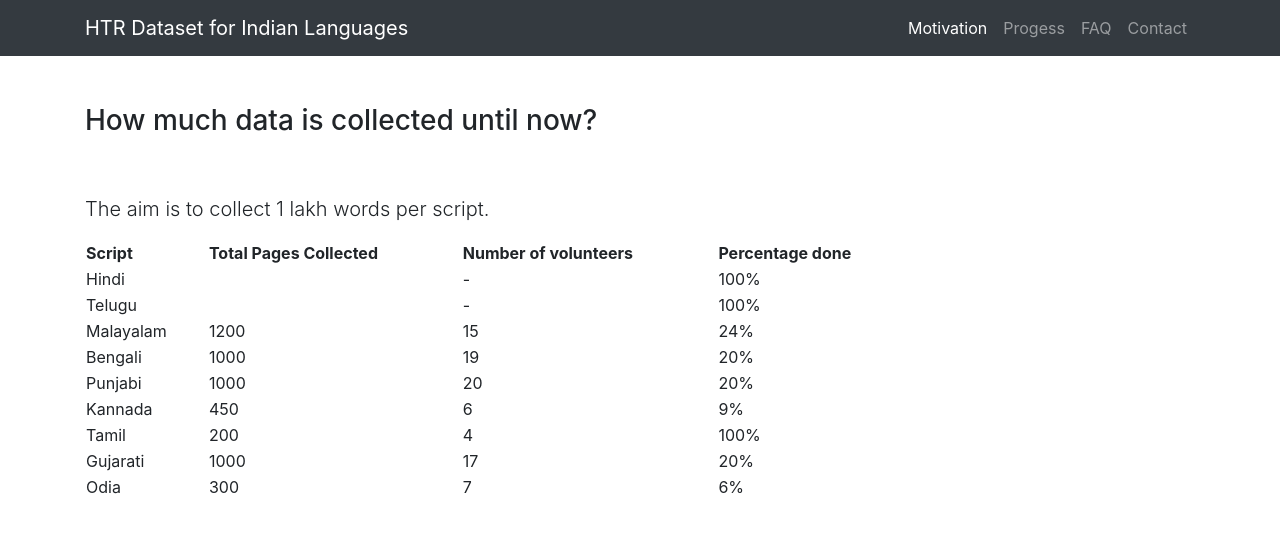
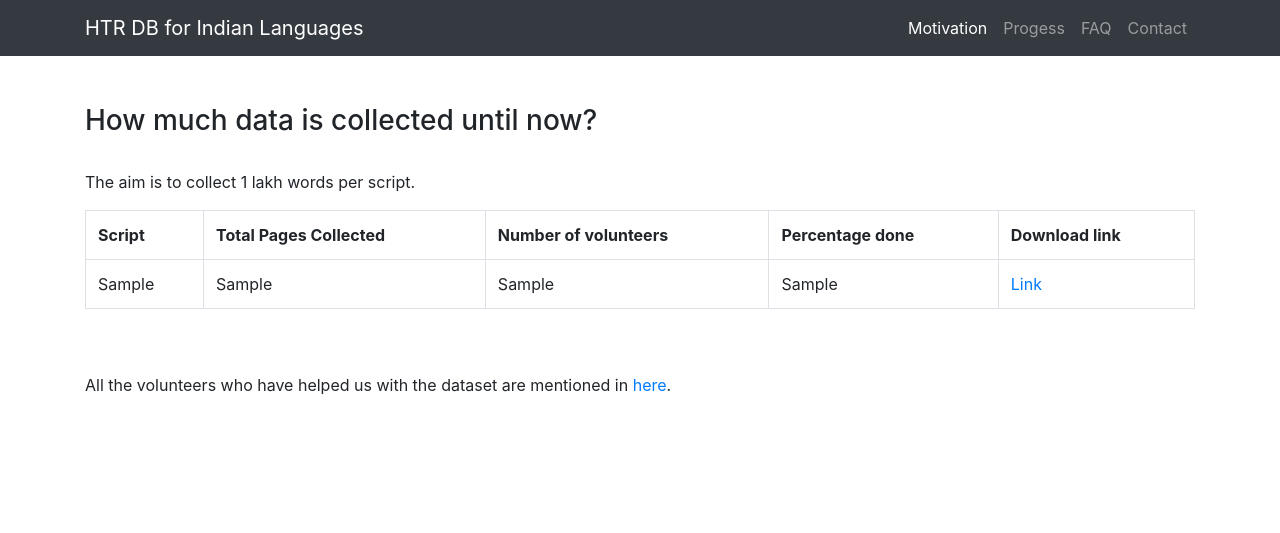
Before and after one commit to Sanny26/htrdb, a Django app: template htrsite/templates/home/progess.html in a window 1280 px wide. Shown: the top 533 px of the page. Run offline with Django 3.2, Linux system fonts and the light colour scheme; the template is opened without the code that fills it: most values are stand-ins (such as "Sample title", 1, 10 or a date in 2020); some libraries are stand-ins or nearby versions.

Commit message:
Update templates

```diff
--- a/htrsite/home/urls.py
+++ b/htrsite/home/urls.py
@@ -6,4 +6,6 @@ from . import views
 # use re_path for using it along with regular expressions
 urlpatterns = [
 	path('', views.main, name='home'),
+	path('progess', views.progess, name='progess'),
+	path('faq', views.faq, name='faq')
 	]
--- a/htrsite/htrsite/settings.py
+++ b/htrsite/htrsite/settings.py
@@ -118,3 +118,6 @@ USE_TZ = True
 # https://docs.djangoproject.com/en/2.1/howto/static-files/
 
 STATIC_URL = '/static/'
+STATIC_PATH = os.path.join(BASE_DIR, 'static')
+
+STATICFILES_DIRS = ( STATIC_PATH, )
--- /dev/null
+++ b/htrsite/templates/base.html
@@ -0,0 +1,16 @@
+<!DOCTYPE html>
+{% load static from staticfiles %}
+<html lang="en">
+<head>
+{% include "meta.html" %}
+{% include "template_css.html"%}
+{% block css %}{% endblock %}
+{% block init_scripts %}{% endblock %}
+</head>
+<body id="page-top" class="index">
+{% include "navbar.html" %}
+{% block content %}{% endblock %}
+{% block scripts %}{% endblock %}
+{% block footer %}{% endblock %}
+</body>
+</html>
--- a/htrsite/templates/home/progess.html
+++ b/htrsite/templates/home/progess.html
@@ -1,125 +1,37 @@
-<!DOCTYPE html>
-<html lang="en">
+{% extends "base.html" %}
 
-  <head>
-
-    <meta charset="utf-8">
-    <meta name="viewport" content="width=device-width, initial-scale=1, shrink-to-fit=no">
-    <meta name="description" content="">
-    <meta name="author" content="">
-
-    <title>Handwritten Text Recognition Dataset Collection</title>
-
-    <!-- Bootstrap core CSS -->
-    <link href="vendor/bootstrap/css/bootstrap.min.css" rel="stylesheet">
-
-  </head>
-
-  <body>
-
-    <!-- Navigation -->
-    <nav class="navbar navbar-expand-lg navbar-dark bg-dark static-top">
-      <div class="container">
-        <a class="navbar-brand" href="#">HTR Dataset for Indian Languages</a>
-        <button class="navbar-toggler" type="button" data-toggle="collapse" data-target="#navbarResponsive" aria-controls="navbarResponsive" aria-expanded="false" aria-label="Toggle navigation">
-          <span class="navbar-toggler-icon"></span>
-        </button>
-        <div class="collapse navbar-collapse" id="navbarResponsive">
-          <ul class="navbar-nav ml-auto">
-            <li class="nav-item active">
-              <a class="nav-link" href="#">Motivation
-                <span class="sr-only">(current)</span>
-              </a>
-            </li>
-            <li class="nav-item">
-              <a class="nav-link" href="#">Progess</a>
-            </li>
-            <li class="nav-item">
-              <a class="nav-link" href="#">FAQ</a>
-            </li>
-            <li class="nav-item">
-              <a class="nav-link" href="#">Contact</a>
-            </li>
-          </ul>
-        </div>
-      </div>
-    </nav>
-
-    <!-- Page Content -->
+{% block content%}
     <div class="container">
       <div class="row">
         <div class="col-lg-12">
           <h3 class="mt-5">How much data is collected until now?</h3>
-          <br><br>
-          <p class="lead">The aim is to collect 1 lakh words per script.</p>
-          <table style="width:75%;">
+          <br>
+          <p>The aim is to collect 1 lakh words per script.</p>
+          <table class="table table-bordered" style="width:100%;">
             <tr>
               <th>Script</th>
               <th>Total Pages Collected</th>
               <th>Number of volunteers</th>
               <th>Percentage done</th>
+              <th>Download link</th>
             </tr>
+            {% for row in scripts %}
             <tr>
-              <td>Hindi</td>
-              <td> </td>
-              <td>-</td>
-              <td>100%</td>
+              <td>{{row.0}}</td>
+              <td>{{row.1}}</td>
+              <td>{{row.2}}</td>
+              <td>{{row.3}}</td>
+              <td><a href="#">Link</td>
             </tr>
-            <tr>
-              <td>Telugu</td>
-              <td> </td>
-              <td>-</td>
-              <td>100%</td>
-            </tr>
-            <tr>
-              <td>Malayalam</td>
-              <td>1200 </td>
-              <td>15</td>
-              <td>24%</td>
-            </tr>
-            <tr>
-              <td>Bengali</td>
-              <td>1000</td>
-              <td>19</td>
-              <td>20%</td>
-            </tr><tr>
-              <td>Punjabi</td>
-              <td>1000</td>
-              <td>20</td>
-              <td>20%</td>
-            </tr><tr>
-              <td>Kannada</td>
-              <td>450</td>
-              <td>6</td>
-              <td>9%</td>
-            </tr><tr>
-              <td>Tamil</td>
-              <td>200</td>
-              <td>4</td>
-              <td>100%</td>
-            </tr><tr>
-              <td>Gujarati</td>
-              <td>1000 </td>
-              <td>17</td>
-              <td>20%</td>
-            </tr>
-            <tr>
-              <td>Odia</td>
-              <td>300</td>
-              <td>7</td>
-              <td>6%</td>
-            </tr>
+            {% endfor %}
           </table>
-          <ul class="list-unstyled">
-          </ul>
+          <br><br>
+          <p>All the volunteers who have helped us with the dataset are mentioned in <a href="#">here</a>.</p>
         </div>
       </div>
     </div>
+{% endblock %}
 
-    <!-- Bootstrap core JavaScript -->
-    <script src="vendor/jquery/jquery.min.js"></script>
-    <script src="vendor/bootstrap/js/bootstrap.bundle.min.js"></script>
-
-  </body>
-
-</html>
+{% block srcipts %}
+    {% include "template_scripts.html" %}
+{% endblock %}
--- /dev/null
+++ b/htrsite/templates/meta.html
@@ -0,0 +1,5 @@
+<meta charset="utf-8">
+<meta name="viewport" content="width=device-width, initial-scale=1, shrink-to-fit=no">
+<meta http-equiv="X-UA-Compatible" content="IE=edge">
+
+<title>Handwritten Text Recognition Dataset Collection</title>
--- /dev/null
+++ b/htrsite/templates/navbar.html
@@ -0,0 +1,26 @@
+    <nav class="navbar navbar-expand-lg navbar-dark bg-dark static-top">
+      <div class="container">
+        <a class="navbar-brand" href="#">HTR DB for Indian Languages</a>
+        <button class="navbar-toggler" type="button" data-toggle="collapse" data-target="#navbarResponsive" aria-controls="navbarResponsive" aria-expanded="false" aria-label="Toggle navigation">
+          <span class="navbar-toggler-icon"></span>
+        </button>
+        <div class="collapse navbar-collapse" id="navbarResponsive">
+          <ul class="navbar-nav ml-auto">
+            <li class="nav-item active">
+              <a class="nav-link" href="{% url 'home' %}">Motivation
+                <span class="sr-only">(current)</span>
+              </a>
+            </li>
+            <li class="nav-item">
+              <a class="nav-link" href="{% url 'progess' %}">Progess</a>
+            </li>
+            <li class="nav-item">
+              <a class="nav-link" href="{% url 'faq' %}">FAQ</a>
+            </li>
+            <li class="nav-item">
+              <a class="nav-link" href="#">Contact</a>
+            </li>
+          </ul>
+        </div>
+      </div>
+    </nav>
--- /dev/null
+++ b/htrsite/templates/template_css.html
@@ -0,0 +1,3 @@
+{% load static from staticfiles %}
+<link href="{% static 'css/bootstrap.min.css' %}" rel="stylesheet">
+<link href="{% static 'css/bootstrap.css' %}" rel="stylesheet">
--- /dev/null
+++ b/htrsite/templates/template_scripts.html
@@ -0,0 +1,3 @@
+{% load static from staticfiles%}
+<script src="{% static 'jquery/jquery.min.js' %}"></script>
+<script src="{% static 'js/bootstrap.bundle.min.js' %}"></script>
```
Also changed, not shown: htrsite/files/faq.json (added, +23 -0 lines), htrsite/files/progress.txt (added, +9 -0 lines), htrsite/home/views.py (+31 -1 lines), htrsite/templates/home/faq.html (+16 -60 lines), htrsite/templates/home/index.html (+13 -60 lines).
